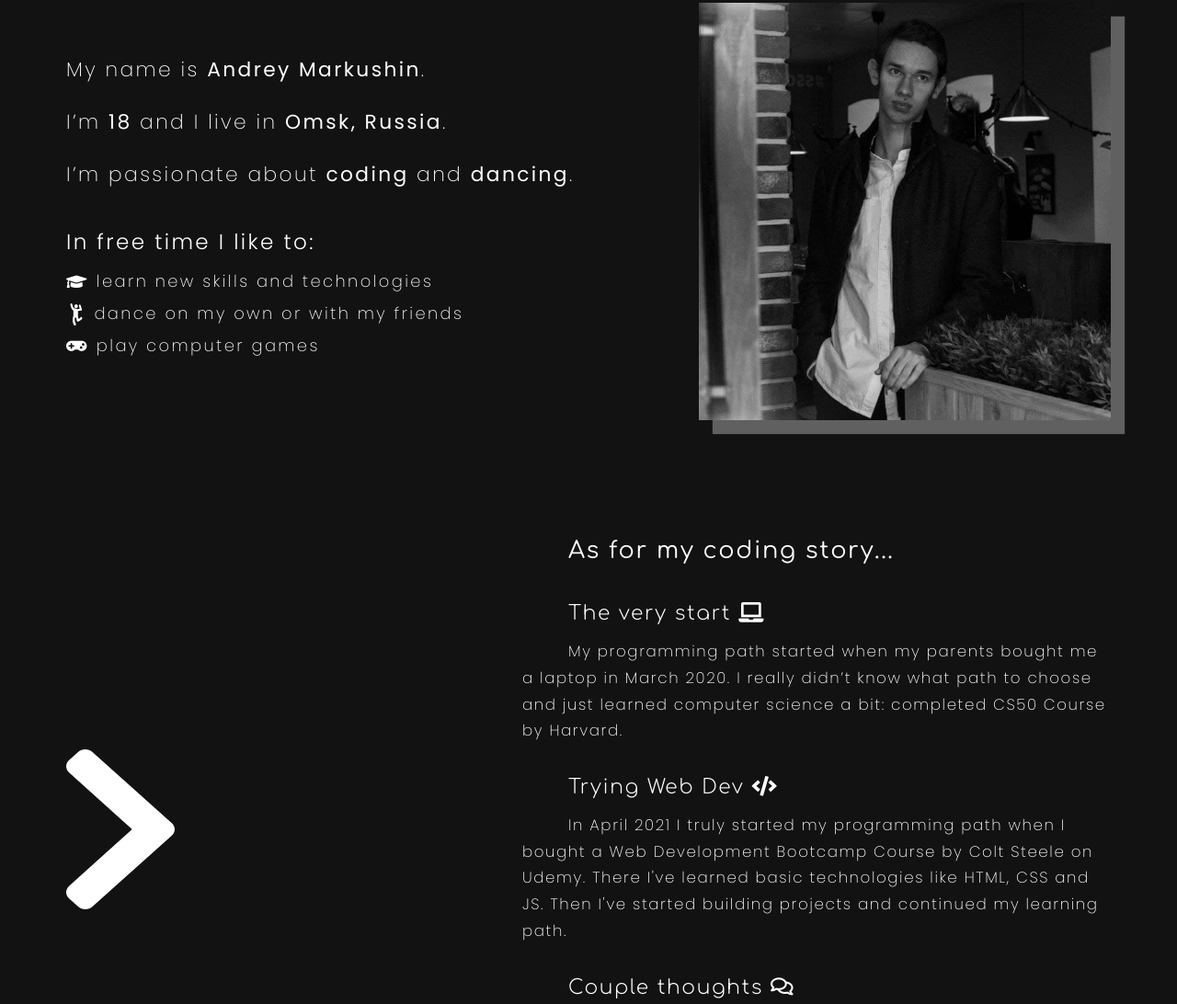
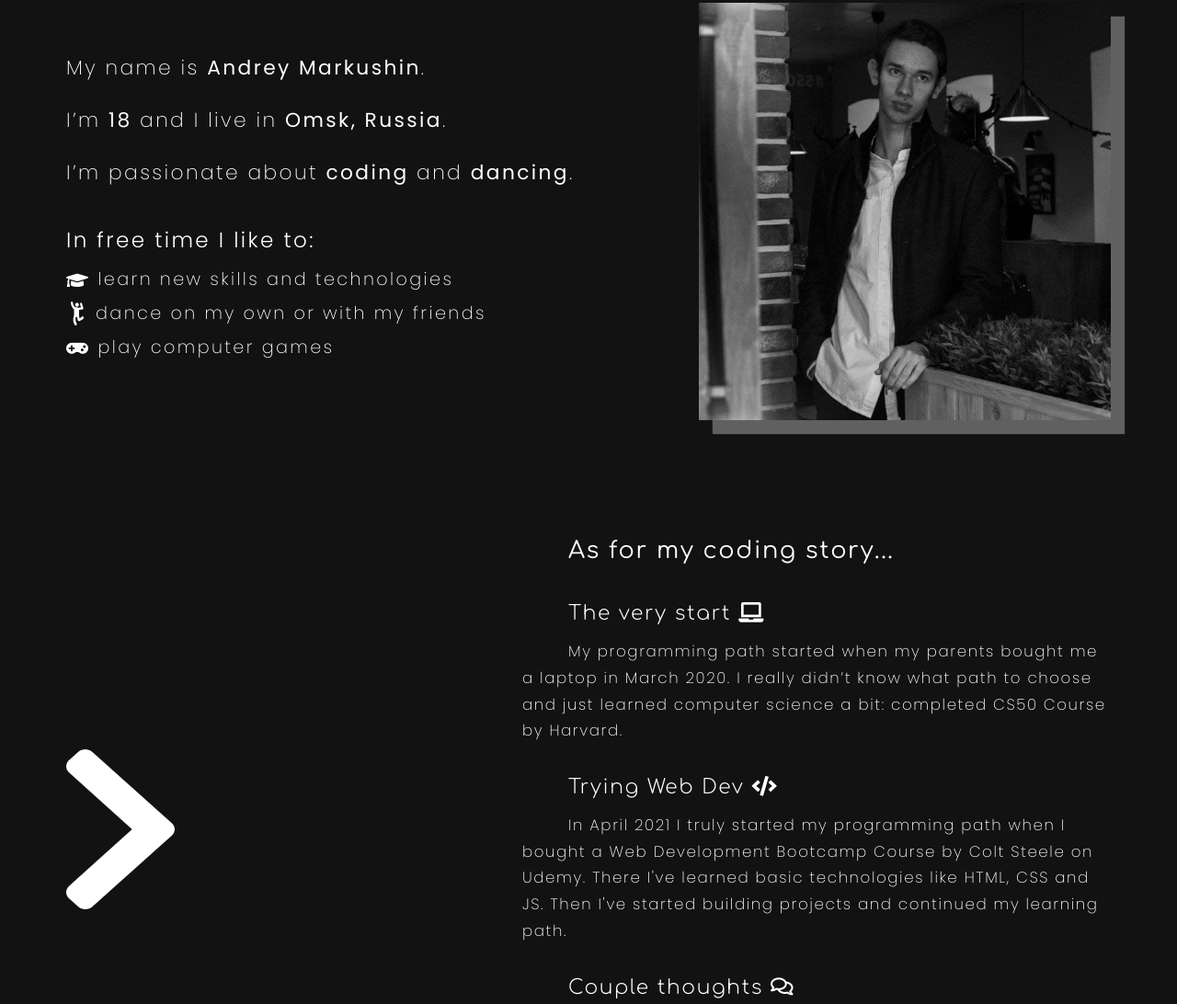
Before and after one commit to andy-devs/andy-devs.github.io, a plain HTML site: page index.html in a window 1280 px wide. Shown: the part 819-1911 px from the top of the page at 92% size. Drawn offline with nearby package versions, Linux system fonts and the light colour scheme.

Commit message:
minor font size change

```diff
--- a/style.scss
+++ b/style.scss
@@ -262,12 +262,12 @@ body::-webkit-scrollbar-thumb {
 	gap: 0.5rem;
 	margin-bottom: 0.7em;
 	font-weight: 200;
-	font-size: clamp(0.9rem, 1.4vw, 1.5rem);
+	font-size: clamp(1rem, 1.5vw, 1.5rem);
 	line-height: 1.3rem;
 }
 .dance-image {
 	display: inline-block;
-	width: clamp(1.4rem, 1.5vw, 2.2rem);
+	width: clamp(1.5rem, 1.6vw, 2.2rem);
 }
 
 .about__bio-photo {
```
Also changed, not shown: style.css, 1 other file.
